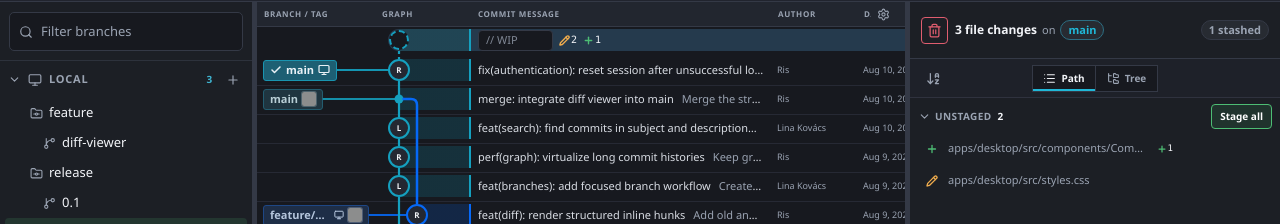
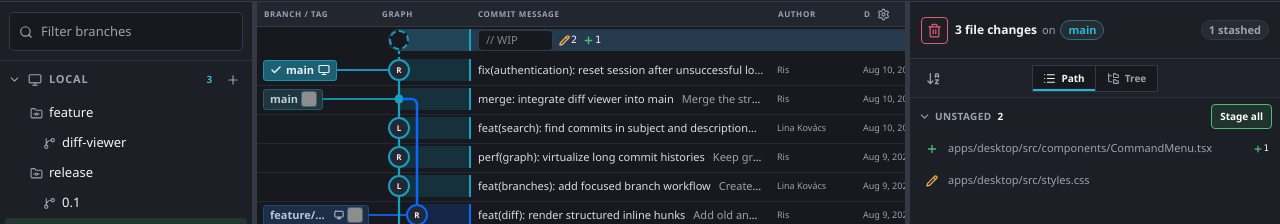
Before and after one commit to RisDN/gitcat, a React (Vite) app in the folder apps/desktop/: page / in a window 1280 px wide. Shown: the part 115-339 px from the top of the page. Built offline with nearby package versions, Linux system fonts and the light colour scheme; grey boxes are pictures that could not be loaded.

Commit message:
style(file-tree): overlay the stage button on hover instead of reserving row padding

```diff
--- a/apps/desktop/src/components/file-tree/FileTree.tsx
+++ b/apps/desktop/src/components/file-tree/FileTree.tsx
@@ -172,7 +172,7 @@ export function FileTree<T>({
       >
         <TreeEntry
           aria-current={selected ? "true" : undefined}
-          className={cx("flex-1", renderAction && "pr-25.5")}
+          className={cx("flex-1", renderAction && unmerged && "pr-25.5")}
           depth={depth}
           onClick={() => onSelect(item.data)}
           title={item.path}
```
